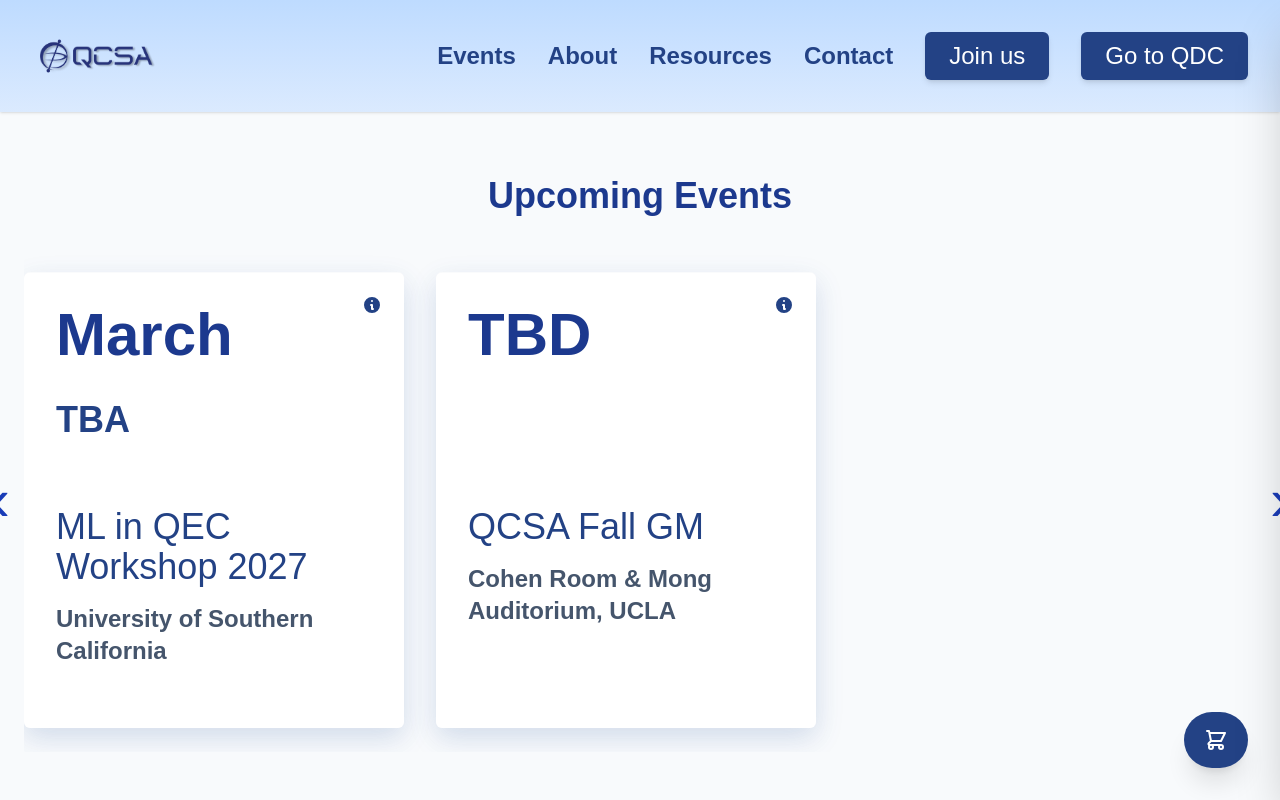
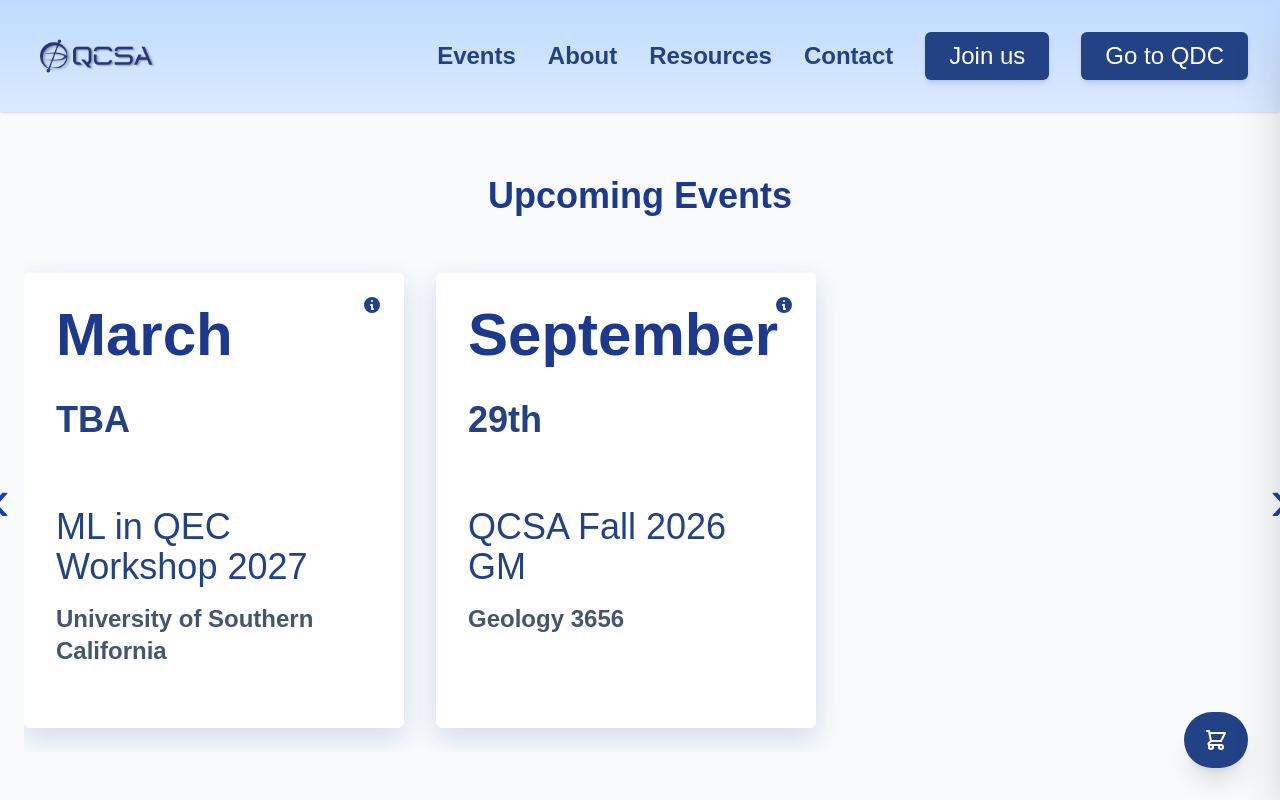
Before and after one commit to qcsa-at-ucla/qcsa, a Next.js app: page /events in a window 1280 px wide. Shown: the top 800 px of the page. Built offline with nearby package versions, Linux system fonts and the light colour scheme; a web font is replaced by a local one.

Commit message:
Added GM Event

```diff
--- a/src/app/events/page.tsx
+++ b/src/app/events/page.tsx
@@ -21,11 +21,11 @@ const eventsData: UpcomingEvent[] = [
 	},
 
 	{
-		datePrimary: 'TBD',
-		dateSecondary: '',
-		title: 'QCSA Fall GM',
-		location: 'Cohen Room & Mong Auditorium, UCLA',
-		time: 'All Day',
+		datePrimary: 'September',
+		dateSecondary: '29th',
+		title: 'QCSA Fall 2026 GM',
+		location: 'Geology 3656',
+		time: '6-8PM',
 		description: `The QCSA Fall GM 2026 is the annual general meeting for the Quantum Computing Student Association at UCLA. Members will gather to discuss the past year's achievements, upcoming events, and organizational matters.\n\nVisit the official site for the full agenda, speaker list, and registration details.`,
 		link: 'https://qcsa-ucla.org',
 	},
```
